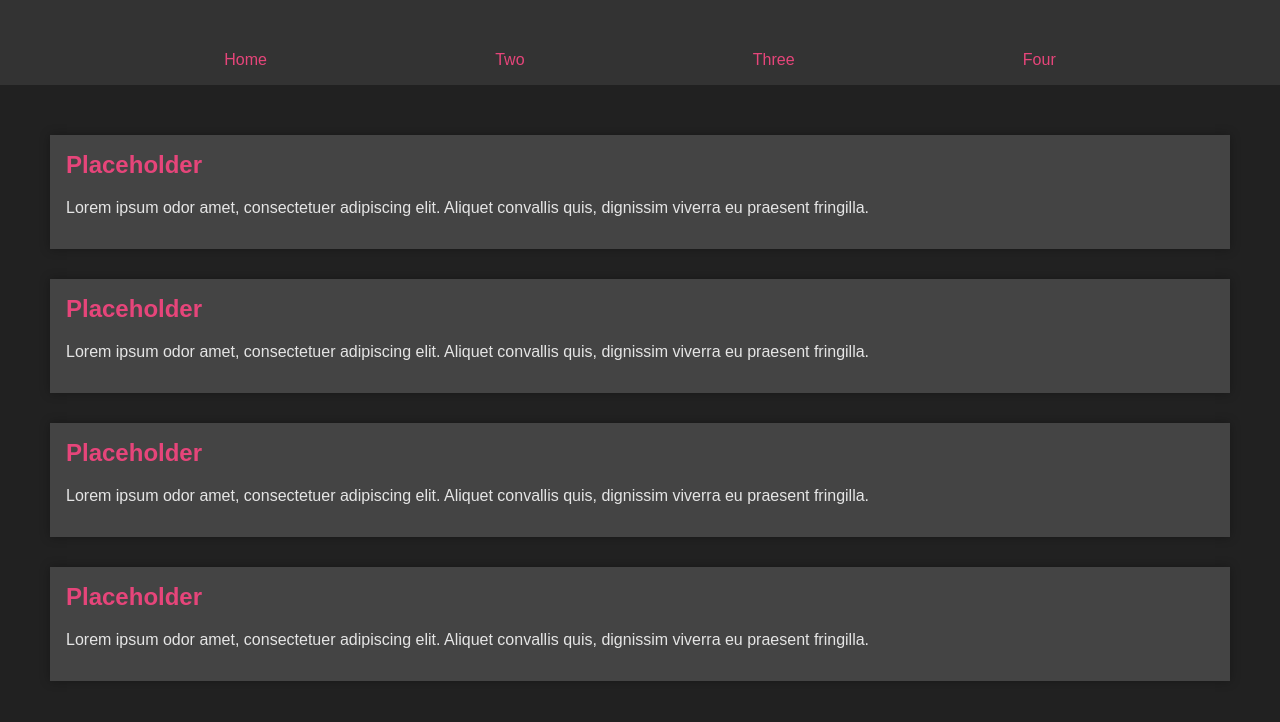
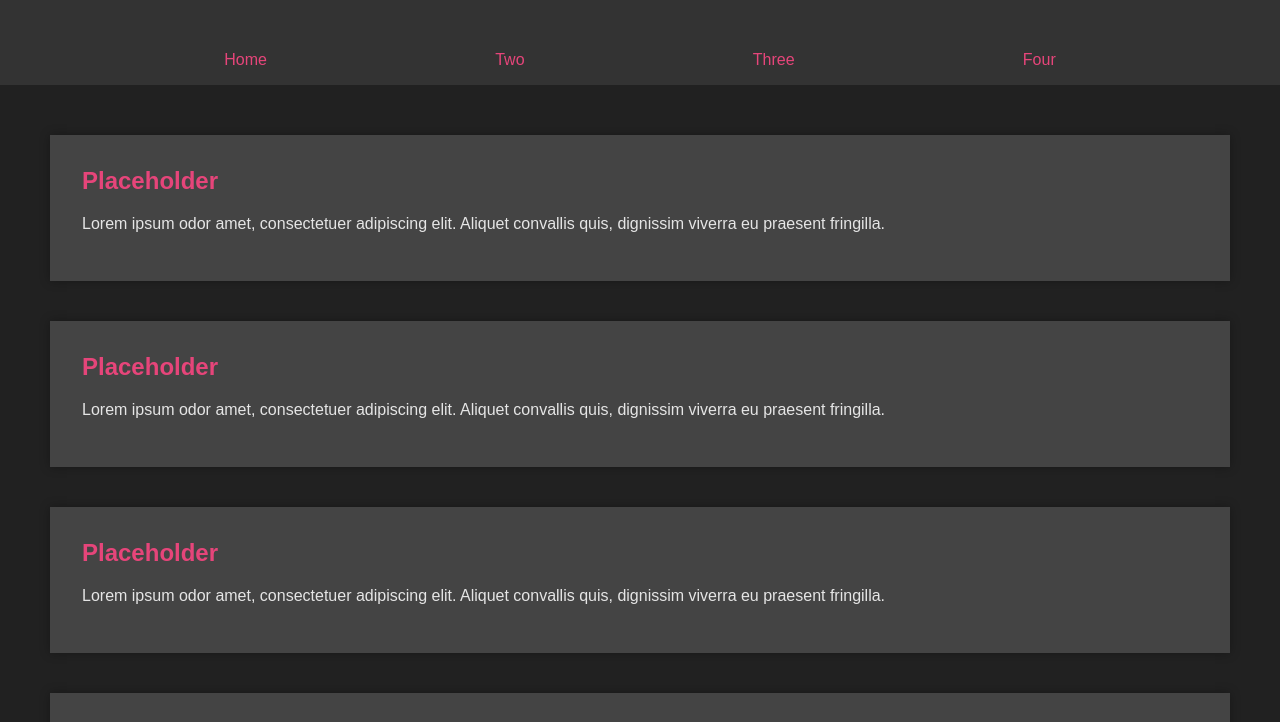
Before and after one commit to nozomi-75/pico, a plain HTML site: page index.html in a window 1280 px wide. Shown: the part 77-799 px from the top of the page. Drawn offline with Linux system fonts and the light colour scheme.

Commit message:
Update styles.css
Increased the section padding and margin-bottom values slightly.

```diff
--- a/styles.css
+++ b/styles.css
@@ -39,8 +39,8 @@ main {
 
 section {
     background-color: #444;
-    padding: 1em;
-    margin-bottom: 30px;
+    padding: 2em;
+    margin-bottom: 40px;
     box-shadow: 0 0 10px rgba(0, 0, 0, 0.3);
     grid-column: 1;
     border-radius: 00px;
```
